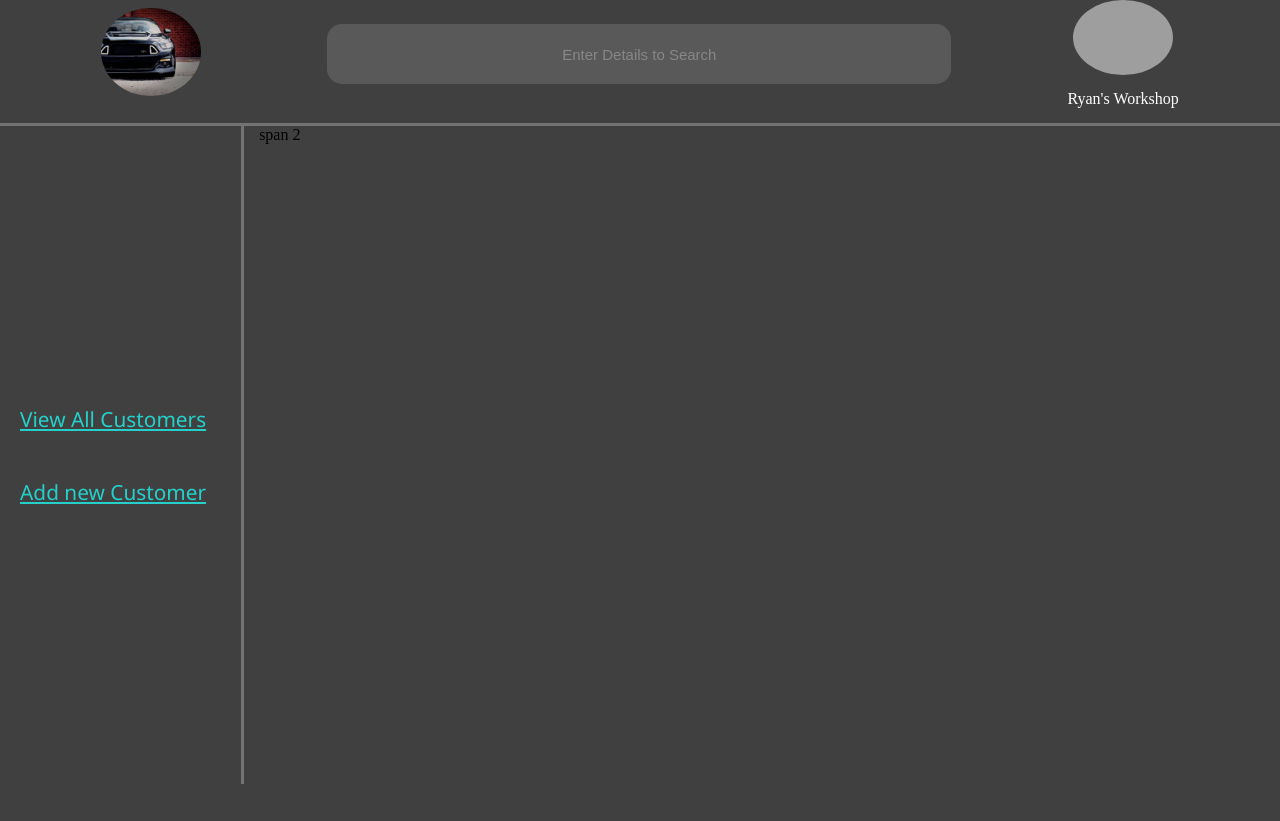
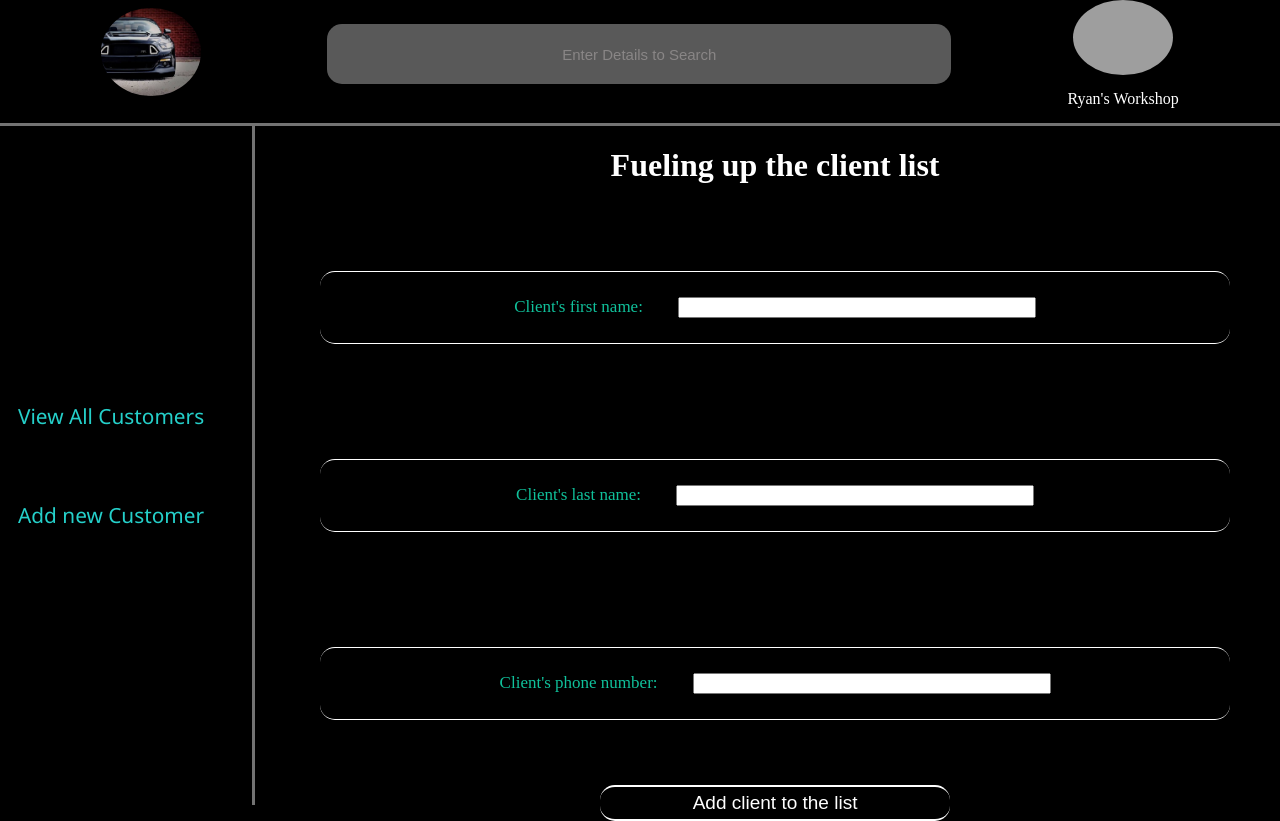
Before and after one commit to RSR12-cell/TorqueTrack-web, a React (Vite) app: page / in a window 1280 px wide. Before the commit the page ends 800 px from the top, so only its background shows below. Built offline with nearby package versions, Linux system fonts and the light colour scheme; grey boxes are pictures that could not be loaded.

Commit message:
Customer creation form structure has been created but functionallity needs to worked on

```diff
--- a/src/App/App.tsx
+++ b/src/App/App.tsx
@@ -1,6 +1,7 @@
 import type React from "react";
 import Navbar from "../Shared/Components/Navbar/Navbar";
-import CustomerNavBar from "../Features/Customer/CustomerNavBar/CustomerNavbar";
+import CustomerNavBar from "../Features/Customer/CustomerNavBar/CustomerNavBar";
+import CustomerCreationForm from "../Features/Customer/CustomerCreationForm/CustomerCreationForm";
 
 
 function App(): React.JSX.Element{
@@ -10,7 +11,7 @@ function App(): React.JSX.Element{
         <Navbar></Navbar>
         <div style={{display: "flex", flexDirection: "row", gap: "15px", height: "100%", width: "100%"}} id="application_body">
             <CustomerNavBar/>
-            <span>span 2</span>
+            <CustomerCreationForm></CustomerCreationForm>
         </div>
         </>
     )
--- /dev/null
+++ b/src/Features/Customer/CustomerCreationForm/CustomerCreation.module.css
@@ -0,0 +1,60 @@
+.creation_form{
+    color: white;
+    flex:1;
+    display: flex;
+    flex-direction: column;
+    gap: 15px;
+    justify-content: flex-start;
+}
+
+.field_container{
+    border: 1.5px solid white;
+    border-left-width: 0px;
+    border-right-width: 0px;
+    border-radius: 15px;
+    display: flex;
+    gap: 35px;
+    padding: 25px;
+    justify-content: center;
+    align-items: center;
+    margin: 50px;
+    font-size: 17px;
+    color: hsl(167, 85%, 41%);
+}
+
+.field_container input{
+    flex: 1;
+    max-width: 350px;
+
+}
+
+.button_container{
+    display: flex;
+    align-items: center;
+    justify-content: center;
+}
+
+.button_container button{
+    background-color: transparent;
+    color: white;
+    font-size: 19px;
+    height: fit-content;
+    width: 350px;
+    padding: 5px;
+
+    border-color: white;
+    border-style: solid;
+
+    border-radius: 15px;
+    border-left-width: 0px;
+    border-right-width: 0px;
+}
+
+.button_container button:hover{
+    background-color: hsl(180, 1%, 30%);
+}
+
+.button_container button:active{
+    background-color: hsl(180, 52%, 28%);
+    font-size: 20px;
+}
--- /dev/null
+++ b/src/Features/Customer/CustomerCreationForm/CustomerCreationForm.tsx
@@ -0,0 +1,47 @@
+import type { Customer } from '../Type/Customer';
+import styles from './CustomerCreation.module.css'
+import React, { useState } from 'react'
+
+export default function CustomerCreationForm(){
+    const [firstName, setFirstName] = useState("");
+    const [lastName, setLastName] = useState("");
+    const [phoneNumber, setPhoneNumber] = useState("");
+
+    const formSubmit = (e : React.SubmitEvent) =>{
+        e.preventDefault();
+
+        let newClient: Customer = {
+            id: null,
+            first_name: firstName,
+            last_name: lastName,
+            phone_number: phoneNumber
+        }
+
+        console.log(newClient);
+
+    }
+
+    return (
+        <>
+            <form className={styles.creation_form} onSubmit={formSubmit}>
+                <h1 style={{textAlign: "center"}}>Fueling up the client list</h1>
+                    <div className={styles.field_container}>
+                        <label >Client's first name: </label>
+                        <input type="text" onChange={i => setFirstName(i.target.value)}/>
+                    </div>
+                    <div className={styles.field_container}>
+                        <label >Client's last name: </label>
+                        <input type="text" onChange={i => setLastName(i.target.value)}/>
+                    </div>
+                    <div className={styles.field_container}>
+                        <label >Client's phone number: </label>
+                        <input type="text" onChange={i => setPhoneNumber(i.target.value)}/>
+                    </div>
+
+                    <div className= {styles.button_container} >
+                        <button type='submit'>Add client to the list</button>
+                    </div>
+            </form>
+        </>
+    )
+}
--- a/src/Features/Customer/CustomerNavBar/CustomerNavbar.module.css
+++ b/src/Features/Customer/CustomerNavBar/CustomerNavbar.module.css
@@ -6,23 +6,34 @@
     flex-direction: column;
     gap: 35px;
     border-right: 3px solid hsl(0, 0%, 45%);
-    padding: 15px;
+    padding-left: 0px;
+    padding-right: 15px;
     margin-top: 0px;
     justify-content: center;
-    align-items: center;
+    align-items: flex-start;
 }
 
 .customer_navBar li{
     font-size: 1.3rem;
     margin-right: 15px;
     font-family: 'Segoe UI', Tahoma, Geneva, Verdana, sans-serif;
-    text-decoration: underline;
-    padding: 5px;
+    padding: 15px;
+    border-width: 3px;
+    border-style: dashed;
+    border-color: transparent;
 }
 
 .customer_navBar li:hover{
-    border: 3px dashed hsl(178, 70%, 48%);
+    border-color: hsl(178, 70%, 48%);
+    background-color: hsl(0, 0%, 25%);
+    border-left-width: 0px;
     border-top-right-radius: 15px;
     border-bottom-right-radius: 15px;
+    color:hsl(167, 85%, 41%);
     cursor: pointer;
 }
+
+.customer_navBar li:active{
+    color: rgb(4, 83, 148);
+    border-style: solid
+}
--- /dev/null
+++ b/src/Features/Customer/Type/Customer.ts
@@ -0,0 +1,7 @@
+
+export type Customer = {
+    id: string | null,
+    first_name: string,
+    last_name: String,
+    phone_number: String
+}
--- a/src/index.css
+++ b/src/index.css
@@ -1,6 +1,6 @@
 body{
     margin: 0px;
-    background-color: hsl(0, 0%, 25%);
+    background-color: black;
 }
 
 #root{
```
